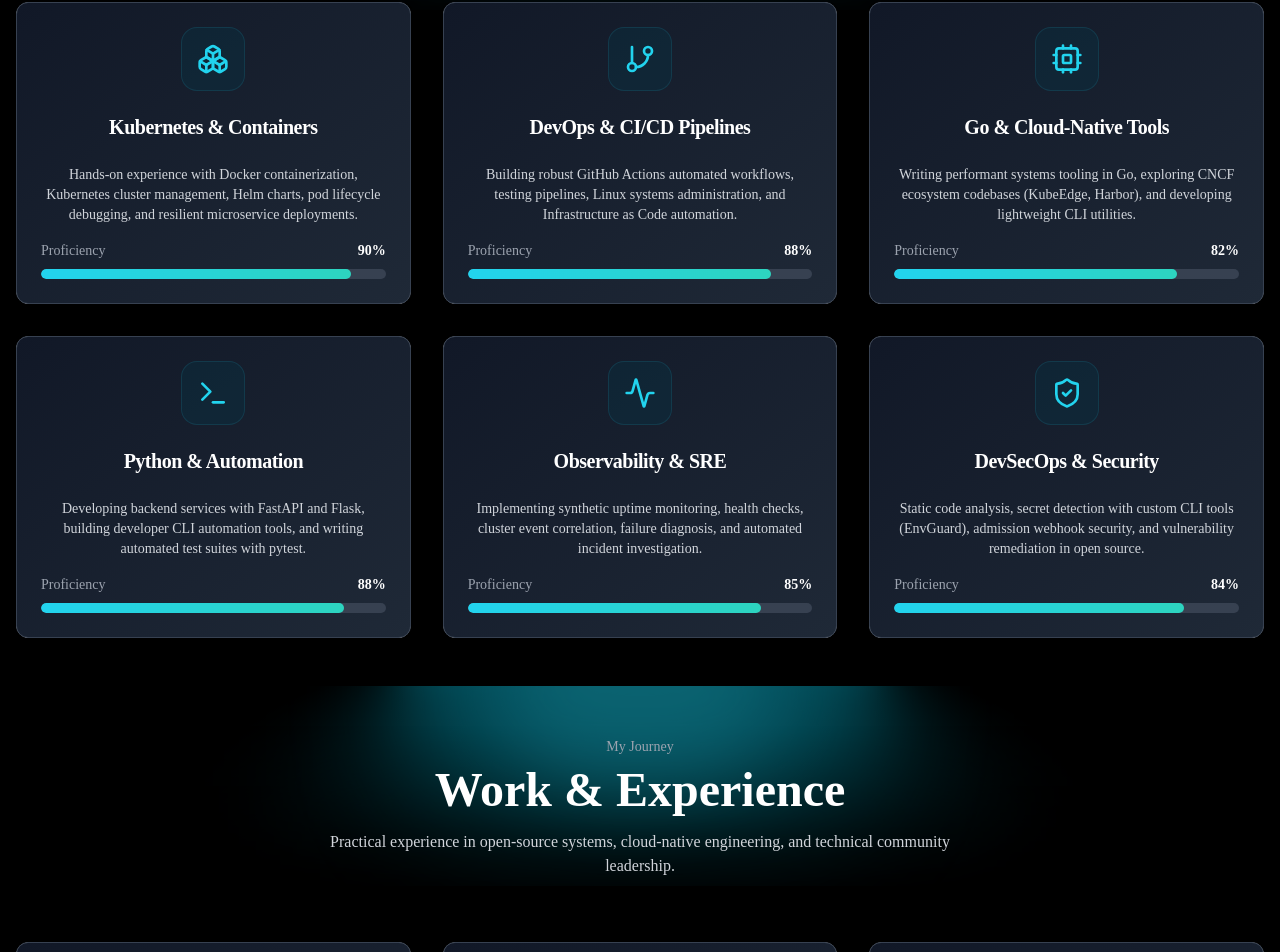
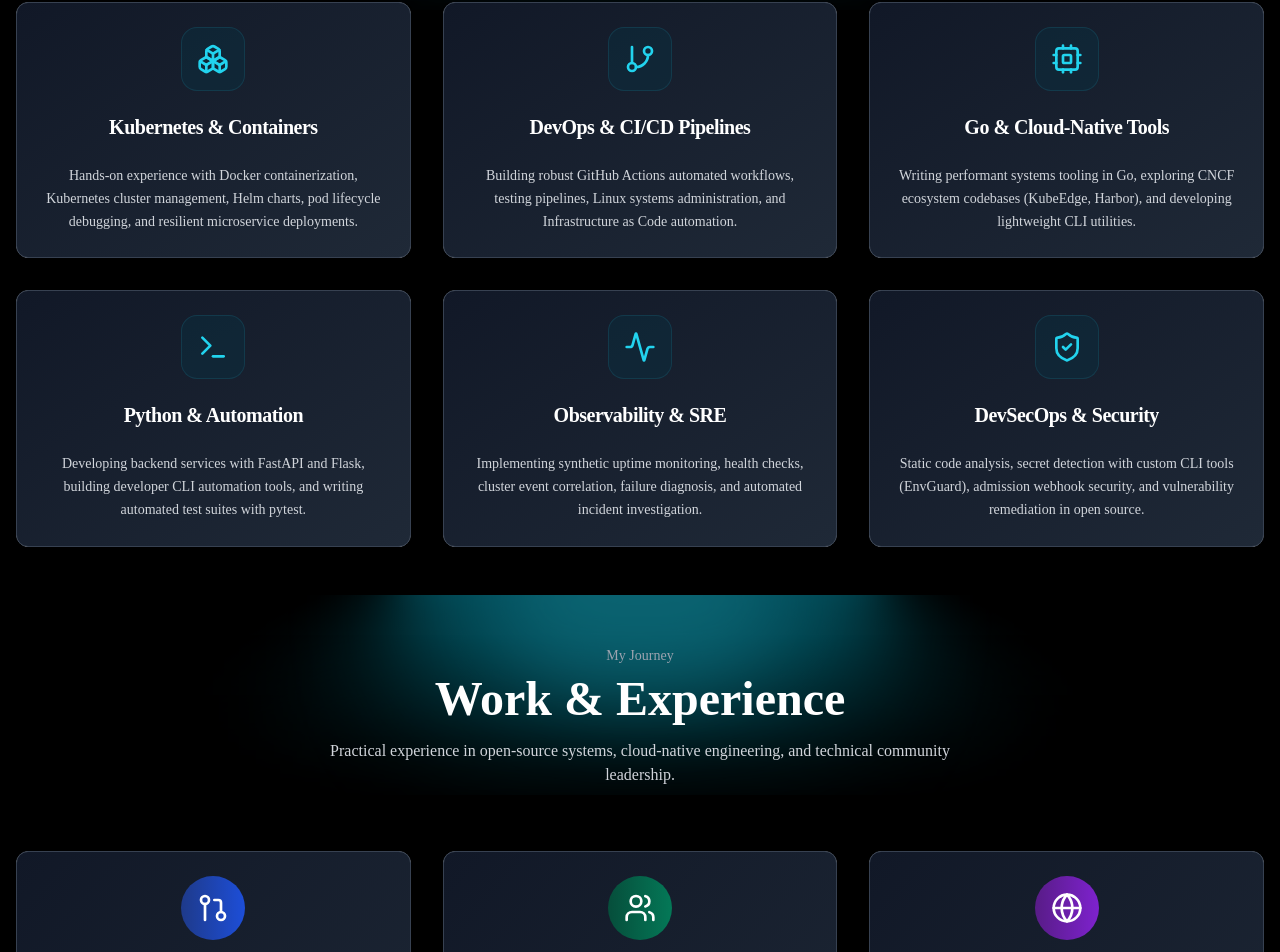
Before and after one commit to vishalmore90/Portfolio, a React (Vite) app: page / in a window 1280 px wide. Shown: the part 990-1942 px from the top of the page. Built offline with nearby package versions, Linux system fonts and the light colour scheme; a web font is replaced by a local one.

Commit message:
Remove proficiency progress bars from skills cards

```diff
--- a/src/components/Services.jsx
+++ b/src/components/Services.jsx
@@ -10,42 +10,36 @@ export default function Services() {
     {
       icon: Boxes,
       title: 'Kubernetes & Containers',
-      proficiency: 90,
       description:
         'Hands-on experience with Docker containerization, Kubernetes cluster management, Helm charts, pod lifecycle debugging, and resilient microservice deployments.',
     },
     {
       icon: GitBranch,
       title: 'DevOps & CI/CD Pipelines',
-      proficiency: 88,
       description:
         'Building robust GitHub Actions automated workflows, testing pipelines, Linux systems administration, and Infrastructure as Code automation.',
     },
     {
       icon: Cpu,
       title: 'Go & Cloud-Native Tools',
-      proficiency: 82,
       description:
         'Writing performant systems tooling in Go, exploring CNCF ecosystem codebases (KubeEdge, Harbor), and developing lightweight CLI utilities.',
     },
     {
       icon: Terminal,
       title: 'Python & Automation',
-      proficiency: 88,
       description:
         'Developing backend services with FastAPI and Flask, building developer CLI automation tools, and writing automated test suites with pytest.',
     },
     {
       icon: Activity,
       title: 'Observability & SRE',
-      proficiency: 85,
       description:
         'Implementing synthetic uptime monitoring, health checks, cluster event correlation, failure diagnosis, and automated incident investigation.',
     },
     {
       icon: ShieldCheck,
       title: 'DevSecOps & Security',
-      proficiency: 84,
       description:
         'Static code analysis, secret detection with custom CLI tools (EnvGuard), admission webhook security, and vulnerability remediation in open source.',
     },
@@ -131,27 +125,10 @@ export default function Services() {
                   </motion.div>
                   <CardTitle className="text-xl text-gray-900 dark:text-white">{service.title}</CardTitle>
                 </CardHeader>
-                <CardContent className="space-y-4">
-                  <CardDescription className="text-gray-600 dark:text-gray-300 text-center">
+                <CardContent>
+                  <CardDescription className="text-gray-600 dark:text-gray-300 text-center leading-relaxed">
                     {service.description}
                   </CardDescription>
-
-                  {/* Proficiency Progress Bar */}
-                  <div className="space-y-2">
-                    <div className="flex justify-between items-center text-sm">
-                      <span className="text-gray-600 dark:text-gray-400">Proficiency</span>
-                      <span className="font-semibold text-gray-900 dark:text-white">{service.proficiency}%</span>
-                    </div>
-                    <div className="w-full bg-gray-200 dark:bg-gray-700 rounded-full h-2.5 overflow-hidden">
-                      <motion.div
-                        initial={{ width: 0 }}
-                        whileInView={{ width: `${service.proficiency}%` }}
-                        viewport={{ once: true }}
-                        transition={{ duration: 1, delay: index * 0.1, ease: "easeOut" }}
-                        className="h-full bg-gradient-to-r from-cyan-500 to-teal-500 dark:from-cyan-400 dark:to-teal-400 rounded-full"
-                      />
-                    </div>
-                  </div>
                 </CardContent>
               </Card>
             </motion.div>
```
